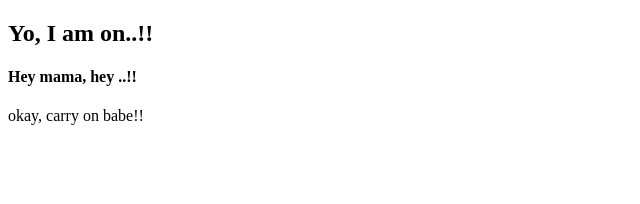
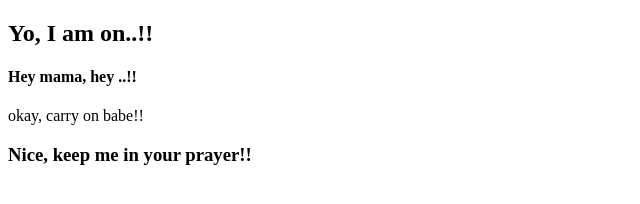
Before and after one commit to ahmadbappy/myFirstWebsite, a plain HTML site: page index.html in a window 1280 px wide. Shown: the whole page, without its empty margins (0-640 px from the left). Drawn offline with Linux system fonts and the light colour scheme.

Commit message:
third commit

```diff
--- a/index.html
+++ b/index.html
@@ -11,6 +11,7 @@
     <h2> Yo, I am on..!! </h2>
     <h4> Hey mama, hey ..!! </h4>
     <p> okay, carry on babe!! </p>
+    <h3> Nice, keep me in your prayer!! </h3>
 </body>
 
 </html>
```
